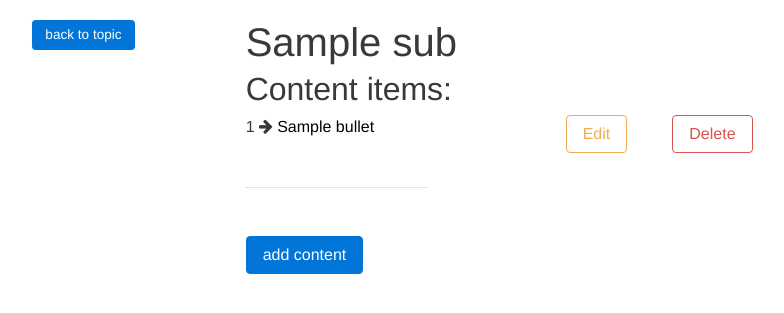
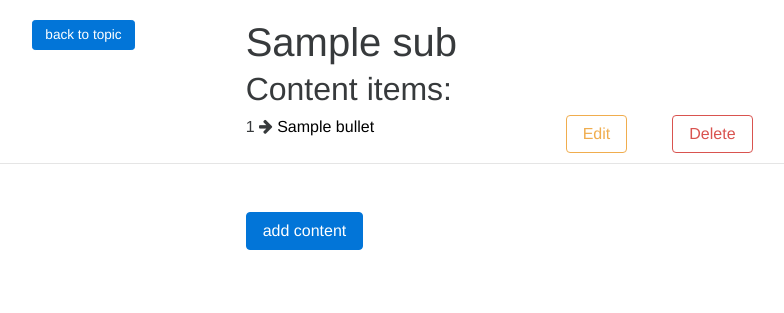
Before and after one commit to jstacoder/flask-talks, a Flask app: template templates/sub.html in a window 1280 px wide. Shown: the part 54-367 px from the top of the page, without its empty margins (196-980 px from the left). Run offline with Flask 2, Linux system fonts and the light colour scheme; the template is opened without the code that fills it: most values are stand-ins (such as "Sample title", 1, 10 or a date in 2020); data that the repository does not hold is empty; some libraries are stand-ins or nearby versions.

Commit message:
fixing dbref issue

```diff
--- a/templates/sub.html
+++ b/templates/sub.html
@@ -15,15 +15,19 @@
     </div>
     <div class=row>
         {% for c in sub['content_items'] %}
+            <div class="col-md-12">
+                <div class=row>
                     <div class="col-md-2 col-md-offset-4">
                         <p>{{ loop.index }} <i class="fa fa-arrow-right"></i> <a style="color:black;" href="{{ url_for('.view_content',content_id=c.id) }}">{{ c.bullet }}</a></p>
-                <hr />
                     </div>
                     <div class="col-md-1 col-md-offset-1">
                         <a href="{{ url_for('.edit_content',obj_id=c.id,sub_id=sub['id']) }}" class="btn btn-warning-outline">Edit</a>
                     </div>
                     <div class="col-md-1 col-md-offset-0">
                         <a href="{{ url_for('.delete_content',obj_id=c.id,sub_id=sub['id']) }}" class="btn btn-danger-outline">Delete</a>
+                    </div>
+                        <hr />
+                </div>
             </div>
         {% endfor %}
     </div>
```
Lines whose indentation alone changed are shown as unchanged.
